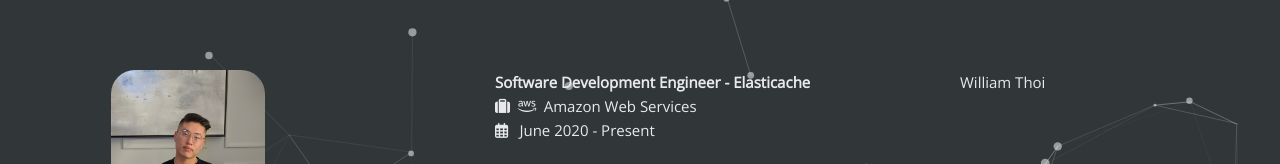
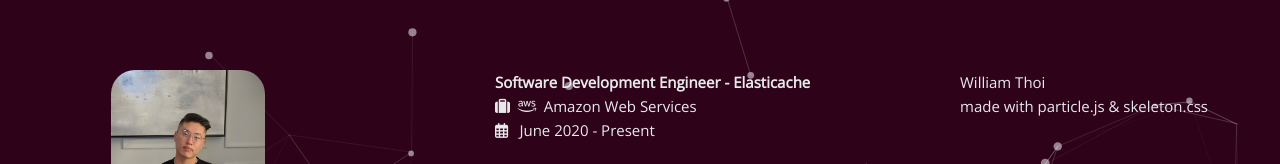
Before and after one commit to williamthoi/williamthoi.github.io, a plain HTML site: page index.html in a window 1280 px wide. Shown: the top 164 px of the page. Drawn offline with nearby package versions, Linux system fonts and the light colour scheme; a web font is replaced by a local one.

Commit message:
update css and add kudos

```diff
--- a/css/style.css
+++ b/css/style.css
@@ -1,5 +1,5 @@
 body {
-  background: #313638;
+  background: #2E0219;
   -webkit-font-smoothing: antialiased;
   font-family: 'Open Sans';
   margin-top: 7rem;
--- a/index.html
+++ b/index.html
@@ -109,6 +109,9 @@
     </div>
     <div class="right column">
       <div class="LI-profile-badge"  data-version="v1" data-size="large" data-locale="en_US" data-type="horizontal" data-theme="dark" data-vanity="williamthoi"><a class="LI-simple-link" href='https://ca.linkedin.com/in/williamthoi?trk=profile-badge' target="_blank">William Thoi</a></div>
+      <p>
+        made with particle.js & skeleton.css
+      </p>
     </div>
   </div>
 </div>
```
